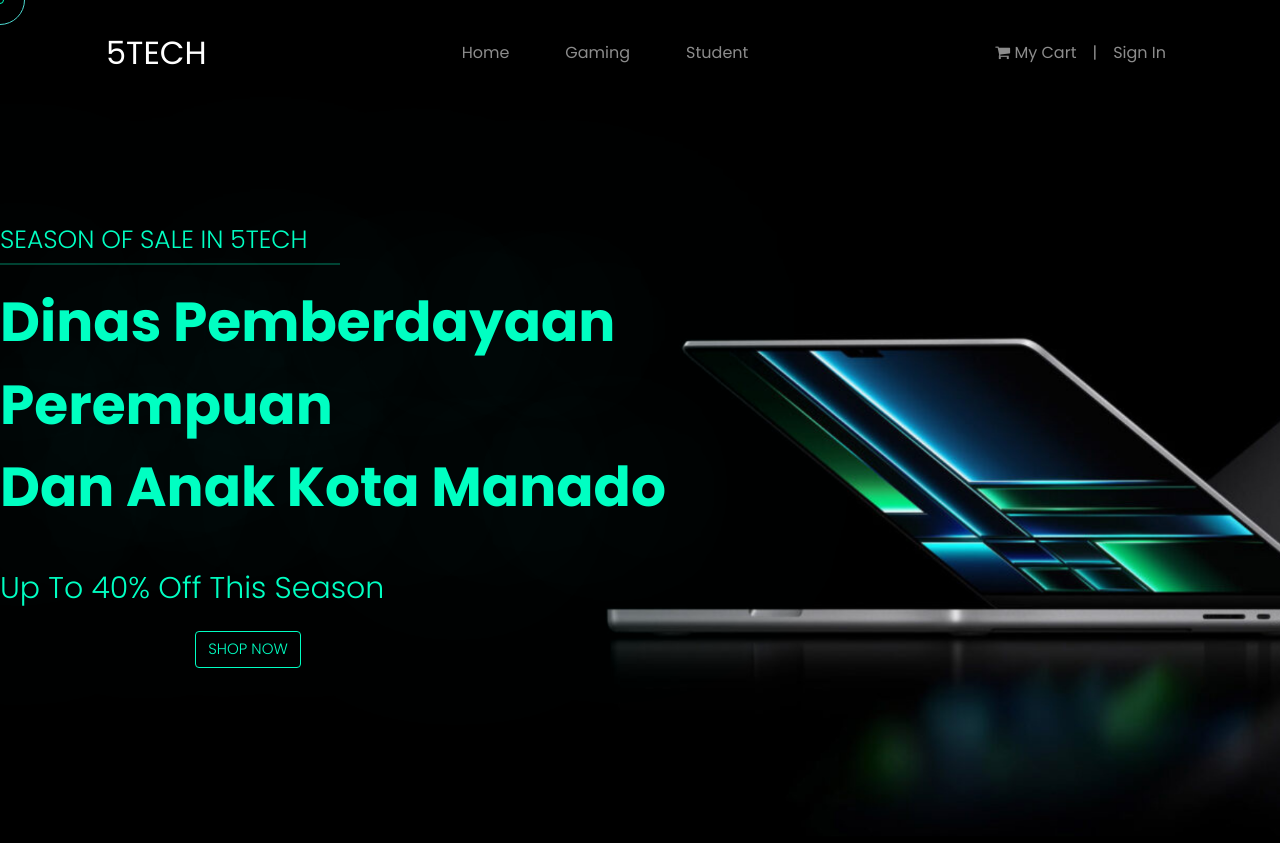
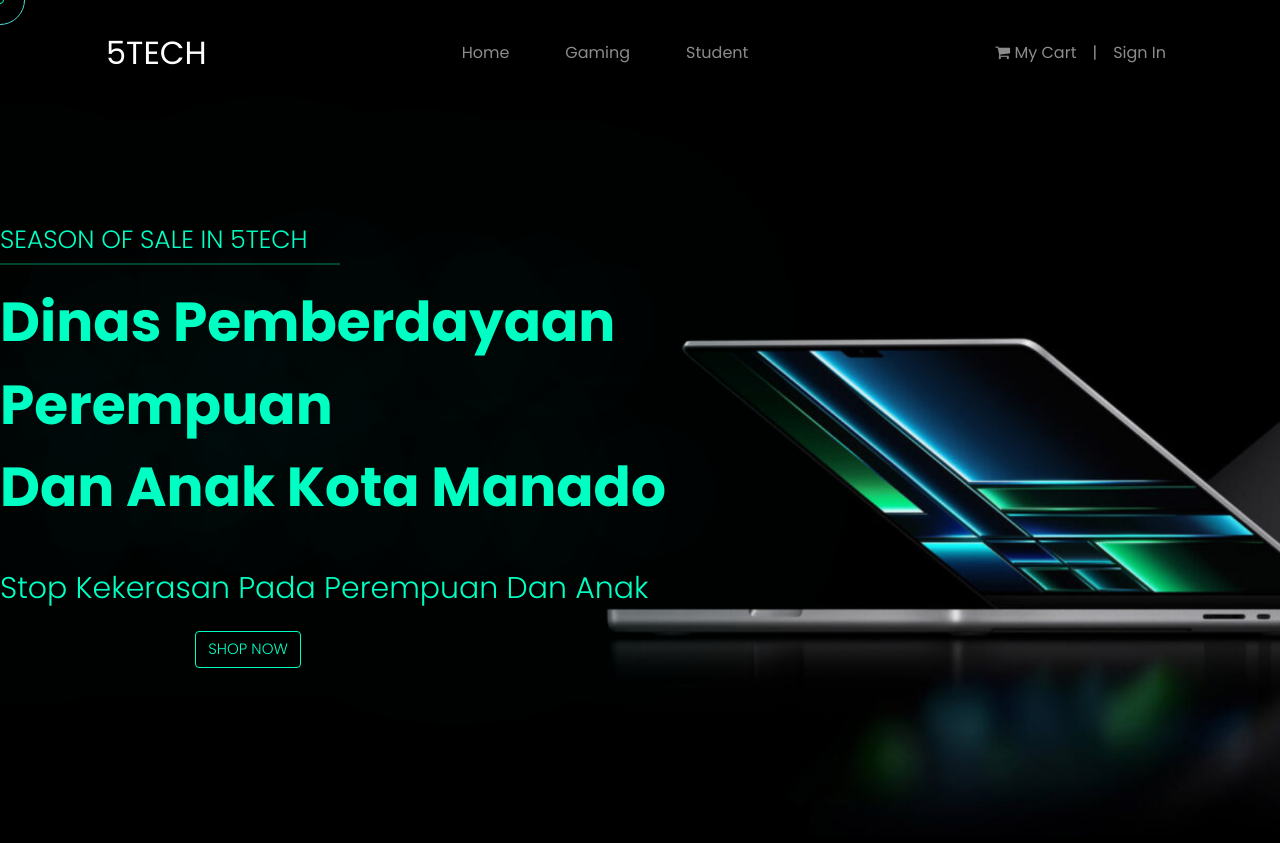
Before and after one commit to ndaawnsn/DP3A, a PHP site: page / in a window 1280 px wide. Shown: the top 843 px of the page. Run offline with PHP 8.4, Linux system fonts and the light colour scheme; data that the repository does not hold is empty; some web fonts are replaced.

Commit message:
perubahan di dash

```diff
--- a/inc/carousel.php
+++ b/inc/carousel.php
@@ -5,7 +5,7 @@
        SEASON OF SALE IN 5TECH<br />
        <hr style="width: 38%; margin-top: 5px; border: 1px solid #00ffc2" />
        <span class="hero-maintittle">Dinas Pemberdayaan Perempuan <br> Dan Anak Kota Manado<br /></span><br />
-       <span class="hero-subtittle">Up To 40% Off This Season</span>
+       <span class="hero-subtittle">Stop Kekerasan Pada Perempuan Dan Anak</span>
      </div>
      <a href="#product" class="btn btn-hero" style="margin-right:50px;">SHOP NOW</a>
    </div>
```
